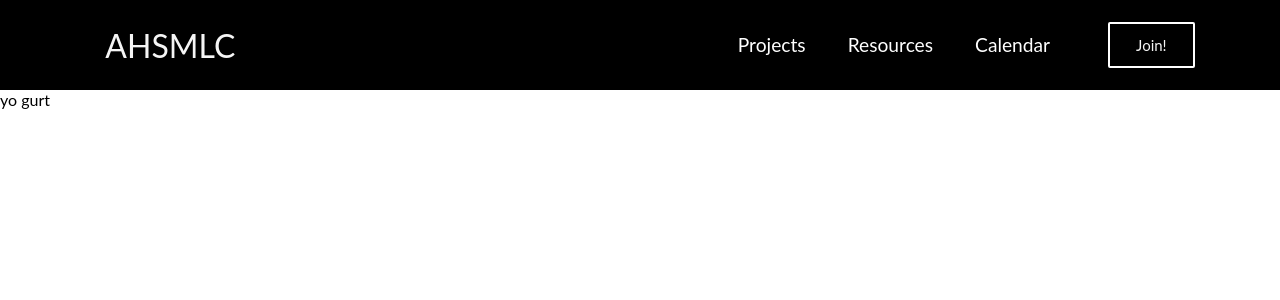
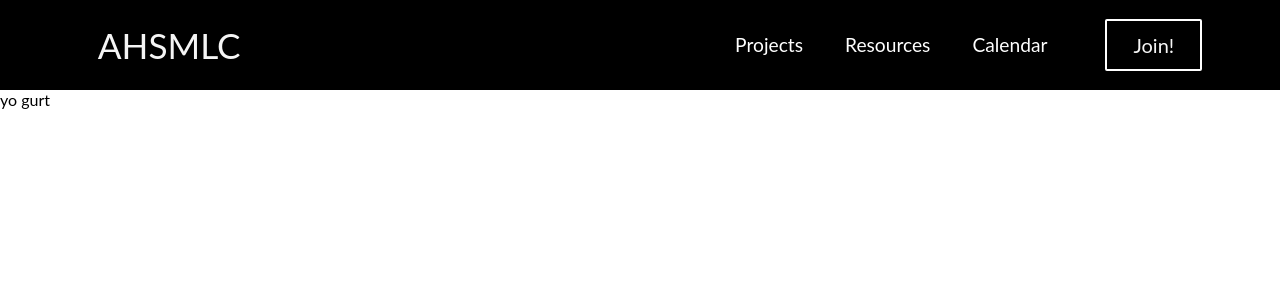
Before and after one commit to dshi08/ML-Club, a React (Create React App) app in the folder yo-gurt/: page / in a window 1280 px wide. Shown: the top 300 px of the page. Built offline with nearby package versions, Linux system fonts and the light colour scheme; grey boxes are pictures that could not be loaded; the HTML template or start-up script is replaced by a standard one.

Commit message:
navbar complete
may change in the future but complete for now

```diff
--- a/yo-gurt/src/components/Button.css
+++ b/yo-gurt/src/components/Button.css
@@ -30,7 +30,7 @@
 
 .btn--large {
     padding: 12px 26px;
-    font-size: 15px;
+    font-size: 20px;
     text-shadow: 2px 2px 4px rgba(0, 0, 0, 0.1);
 }
 
--- a/yo-gurt/src/components/NavBar.css
+++ b/yo-gurt/src/components/NavBar.css
@@ -24,13 +24,13 @@
     margin-left: 20px;
     cursor: pointer;
     text-decoration: none;
-    font-size: 2rem;
+    font-size: 2.2rem;
     display: flex;
     align-items: center;
   }
 
   .navbar-icon {
-    margin-left: 0.8rem;
+    margin-left: 0.3rem;
     height: auto;
     width: 60px;
   }
@@ -148,7 +148,7 @@
     border-radius: 4px;
     width: 80%;
     text-decoration: none;
-    font-size: 1.3rem;
+    font-size: 1.5rem;
     background-color: transparent;
     color: white;
     padding: 14px 20px;
```
